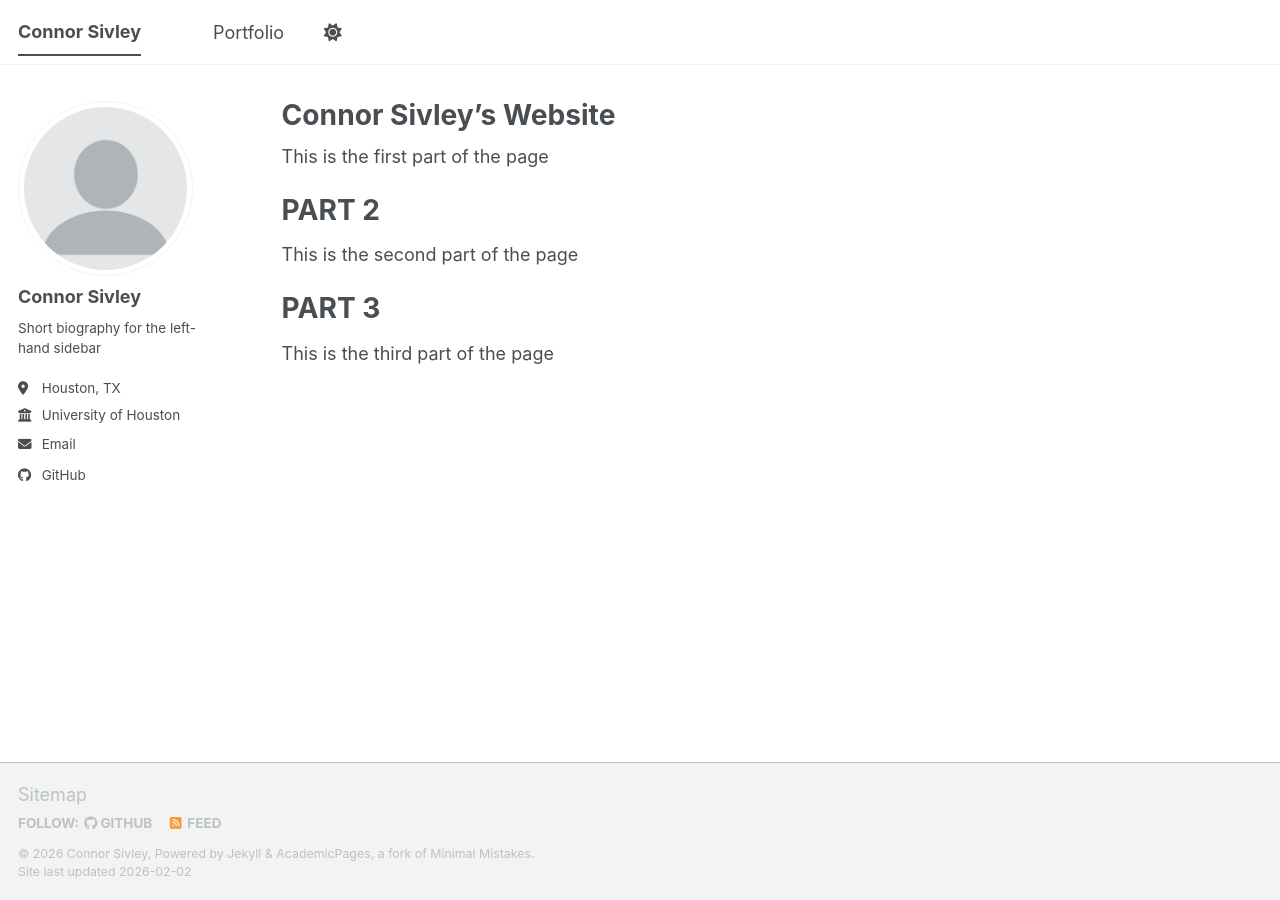
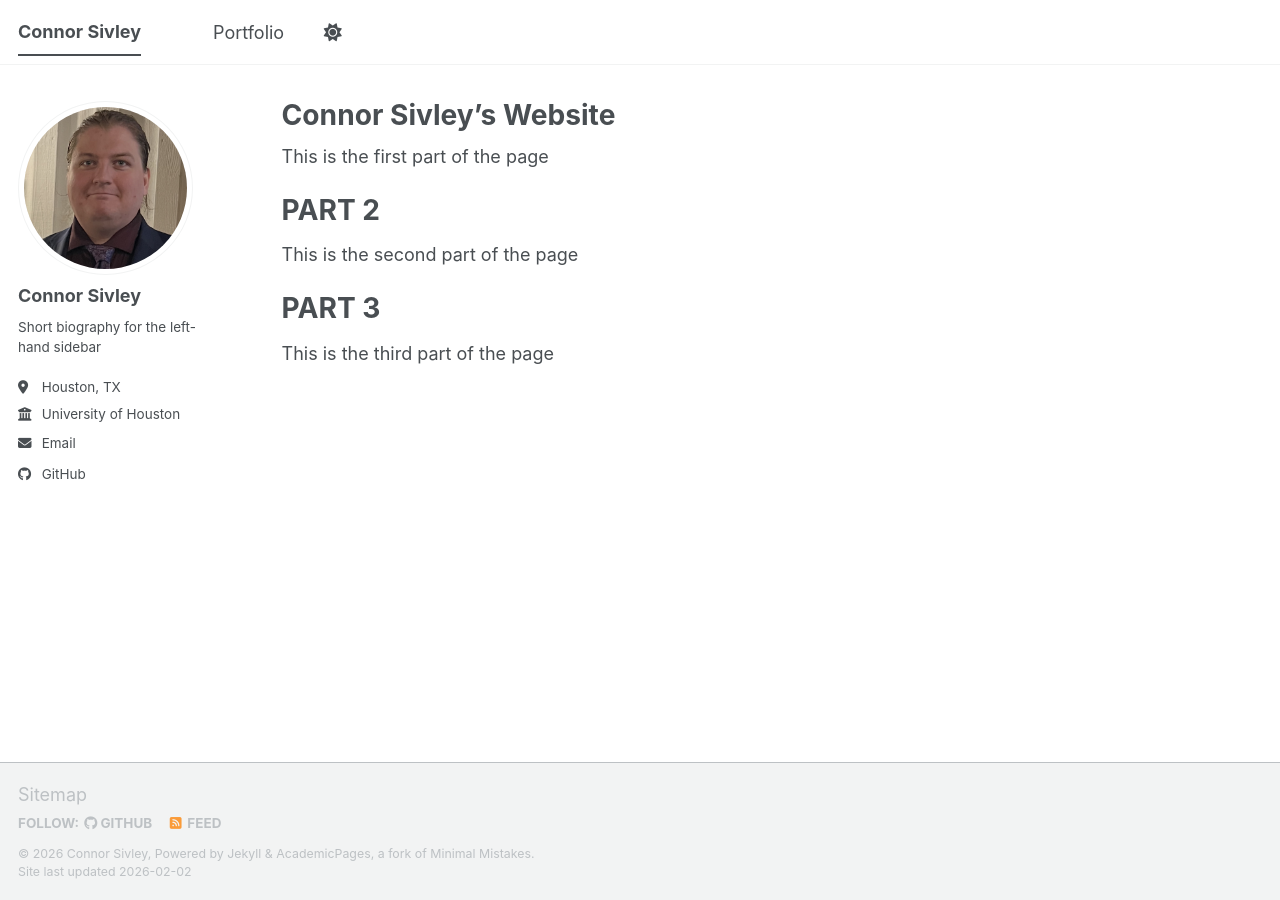
Before and after one commit to ConnorSivley/ConnorSivley.github.io, a Jekyll site: the page built from _pages/about.md, in a window 1280 px wide. Built offline with Jekyll 4.4.1, drawn with Linux system fonts in a browser that asks for light colours; a script bundle is joined from its source files by our own code; library files that are not in the unit come from our copies.

Commit message:
Update _config.yml

```diff
--- a/_config.yml
+++ b/_config.yml
@@ -23,7 +23,7 @@ repository               : "ConnorSivley/ConnorSivley.github.io"
 #               Additional customization can be done by editing /_includes/author-profile.html
 author:
   # Biographic information
-  avatar           : "profile.png"
+  avatar           : "IMG_4829.png"
   name             : "Connor Sivley"
   pronouns         : # example: "she/her"
   bio              : "Short biography for the left-hand sidebar"
```
